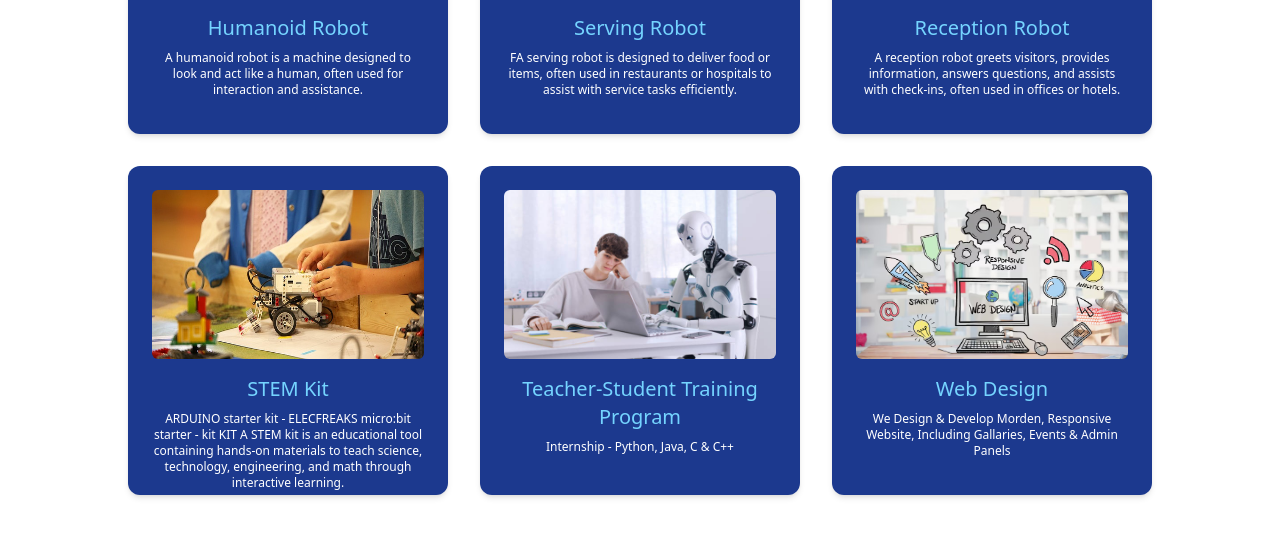
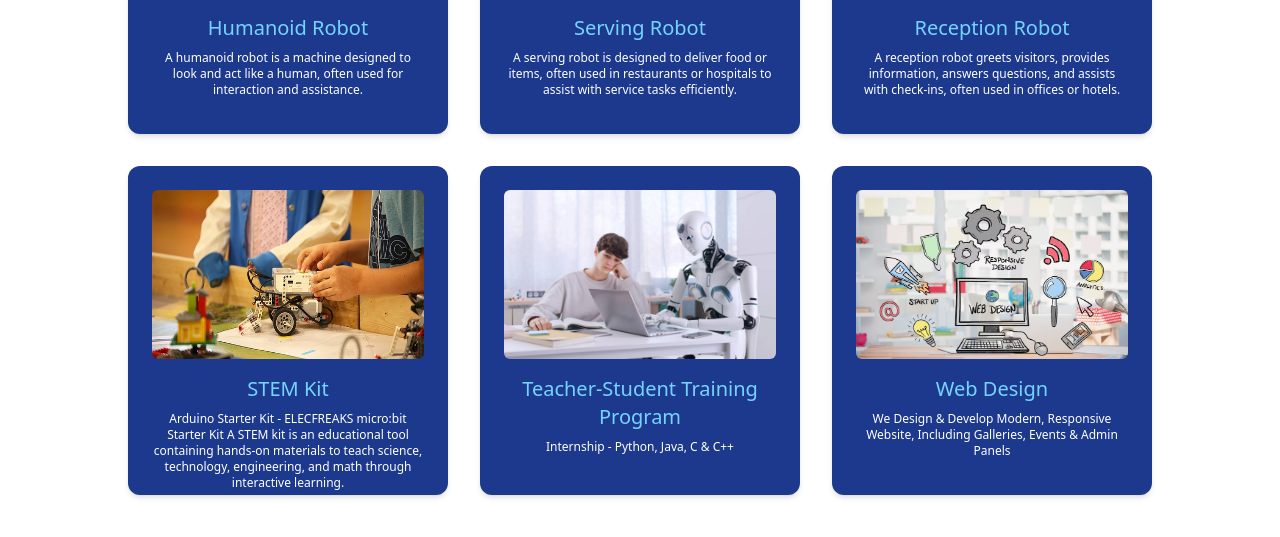
Before and after one commit to Rahulcodder03/gururobos, a React (Vite) app in the folder frontend/: page /services in a window 1280 px wide. Shown: the part 415-952 px from the top of the page. Built offline with nearby package versions, Linux system fonts and the light colour scheme.

Commit message:
Update Services.jsx

```diff
--- a/frontend/src/components/Services.jsx
+++ b/frontend/src/components/Services.jsx
@@ -9,7 +9,7 @@ const services = [
   {
     img: "Servining.jpg",
     title: "Serving Robot",
-    desc: "FA serving robot is designed to deliver food or items, often used in restaurants or hospitals to assist with service tasks efficiently.",
+    desc: "A serving robot is designed to deliver food or items, often used in restaurants or hospitals to assist with service tasks efficiently.",
   },
   {
     img: "RECEPTION.webp",
@@ -19,7 +19,7 @@ const services = [
   {
     img: "STEM.jpeg",
     title: "STEM Kit",
-    desc: " ARDUINO starter kit - ELECFREAKS micro:bit starter - kit KIT A STEM kit is an educational tool containing hands-on materials to teach science, technology, engineering, and math through interactive learning.",
+    desc: " Arduino Starter Kit - ELECFREAKS micro:bit Starter Kit A STEM kit is an educational tool containing hands-on materials to teach science, technology, engineering, and math through interactive learning.",
   },
   {
     img: "TEACHER.jpg",
@@ -29,7 +29,7 @@ const services = [
   {
     img: "WEB_DESIGN.avif",
     title: "Web Design",
-    desc: "We Design & Develop Morden, Responsive Website, Including Gallaries, Events & Admin Panels",
+    desc: "We Design & Develop Modern, Responsive Website, Including Galleries, Events & Admin Panels",
   },
 ];
 
```
